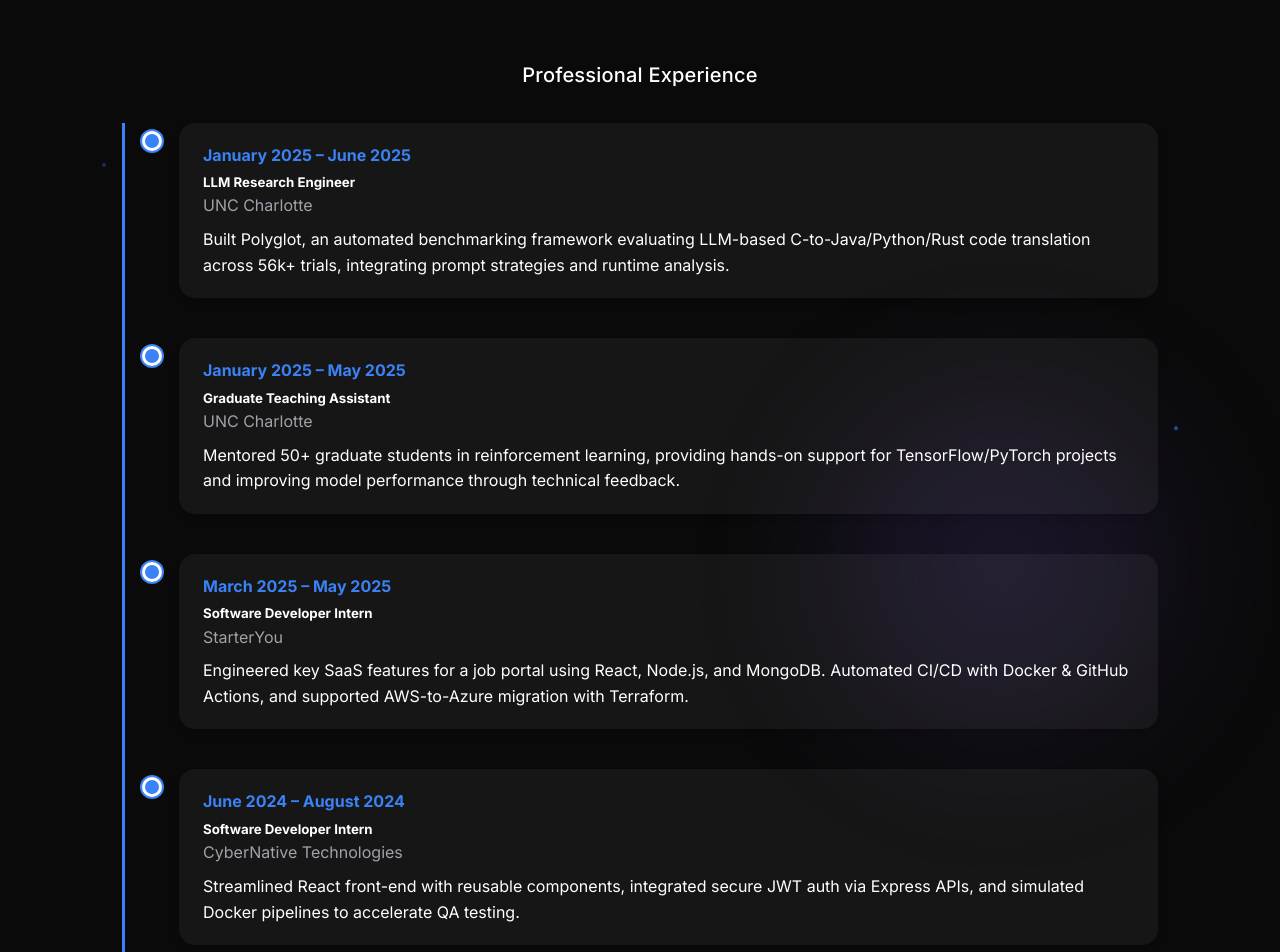
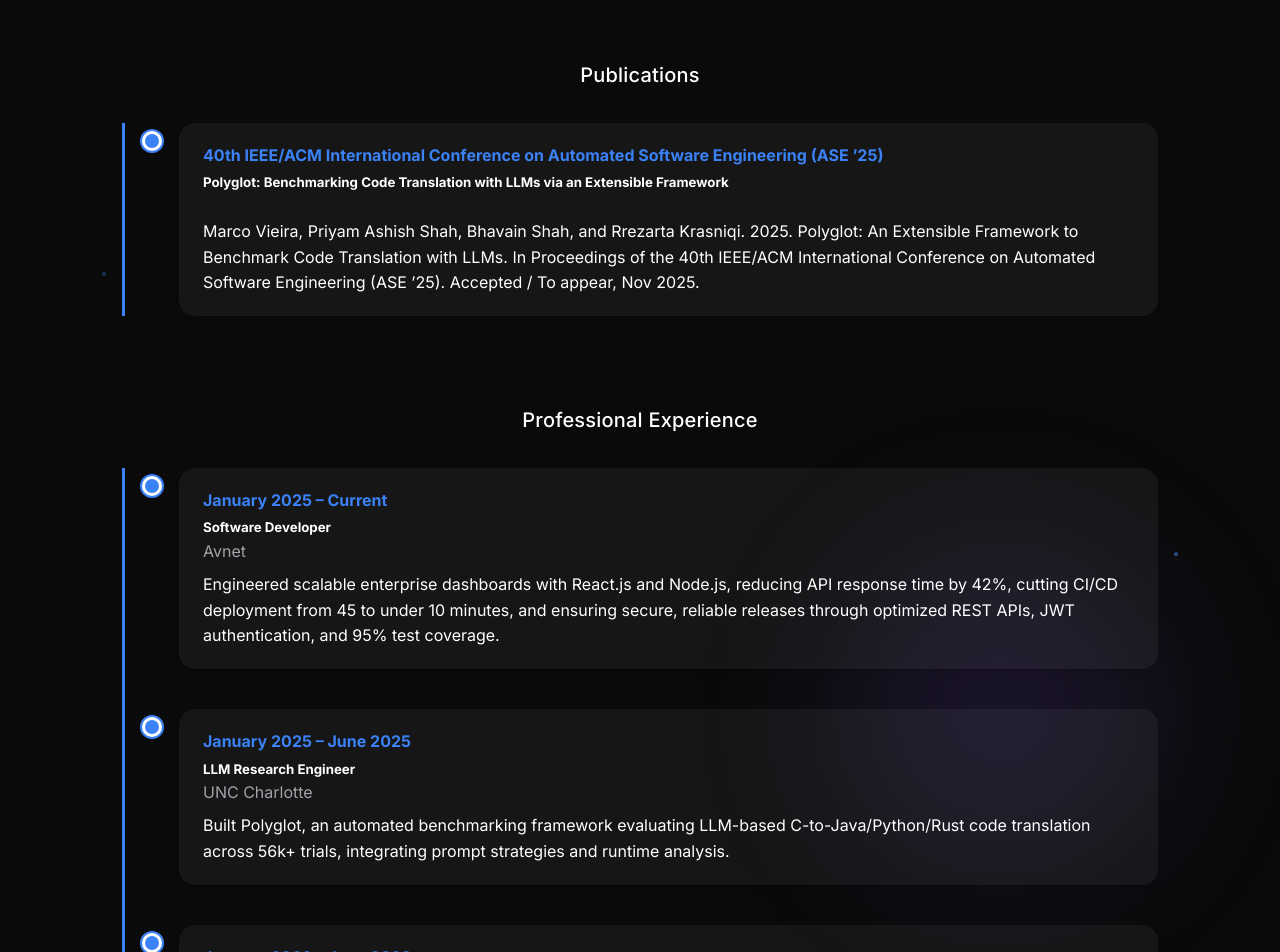
Before and after one commit to priyam-02/portfolio-react, a React (Vite) app: page / in a window 1280 px wide. Shown: the part 2580-3532 px from the top of the page. Built offline with nearby package versions, Linux system fonts and the light colour scheme.

Commit message:
minor changes

```diff
--- a/src/Components/About/About.jsx
+++ b/src/Components/About/About.jsx
@@ -214,6 +214,36 @@ const About = () => {
           </div>
         </div>
 
+        <div className="about-section-spacer"></div>
+
+        <div className="about-experience-timeline">
+          <h4>Publications</h4>
+          <div className="timeline">
+            <div className="timeline-item">
+              <div className="timeline-dot"></div>
+              <div className="timeline-content">
+                <span className="timeline-year">
+                  40th IEEE/ACM International Conference on Automated Software
+                  Engineering (ASE ’25)
+                </span>
+                <h5>
+                  {" "}
+                  Polyglot: Benchmarking Code Translation with LLMs via an
+                  Extensible Framework
+                </h5>
+                <br></br>
+                <p>
+                  Marco Vieira, Priyam Ashish Shah, Bhavain Shah, and Rrezarta
+                  Krasniqi. 2025. Polyglot: An Extensible Framework to Benchmark
+                  Code Translation with LLMs. In Proceedings of the 40th
+                  IEEE/ACM International Conference on Automated Software
+                  Engineering (ASE ’25). Accepted / To appear, Nov 2025.
+                </p>
+              </div>
+            </div>
+          </div>
+        </div>
+
         {/* Vertical Spacer between sections */}
         <div className="about-section-spacer"></div>
 
@@ -221,6 +251,21 @@ const About = () => {
         <div className="about-experience-timeline">
           <h4>Professional Experience</h4>
           <div className="timeline">
+            <div className="timeline-item">
+              <div className="timeline-dot"></div>
+              <div className="timeline-content">
+                <span className="timeline-year">January 2025 – Current</span>
+                <h5>Software Developer</h5>
+                <div className="timeline-company">Avnet</div>
+                <p>
+                  Engineered scalable enterprise dashboards with React.js and
+                  Node.js, reducing API response time by 42%, cutting CI/CD
+                  deployment from 45 to under 10 minutes, and ensuring secure,
+                  reliable releases through optimized REST APIs, JWT
+                  authentication, and 95% test coverage.
+                </p>
+              </div>
+            </div>
             <div className="timeline-item">
               <div className="timeline-dot"></div>
               <div className="timeline-content">
@@ -237,52 +282,28 @@ const About = () => {
             <div className="timeline-item">
               <div className="timeline-dot"></div>
               <div className="timeline-content">
-                <span className="timeline-year">January 2025 – May 2025</span>
-                <h5>Graduate Teaching Assistant</h5>
-                <div className="timeline-company">UNC Charlotte</div>
+                <span className="timeline-year">January 2022 – June 2023</span>
+                <h5>Software Developer</h5>
+                <div className="timeline-company">Infosys</div>
                 <p>
-                  Mentored 50+ graduate students in reinforcement learning,
-                  providing hands-on support for TensorFlow/PyTorch projects and
-                  improving model performance through technical feedback.
+                  Built interactive UIs and Django REST APIs that reduced
+                  front-end bugs by 27% and endpoint failures by 30%, secured
+                  authentication with JWT, validated integrations with 100+ API
+                  tests, and delivered features on time through Agile
+                  collaboration.
                 </p>
               </div>
             </div>
             <div className="timeline-item">
               <div className="timeline-dot"></div>
               <div className="timeline-content">
-                <span className="timeline-year">March 2025 – May 2025</span>
+                <span className="timeline-year">June 2021 – January 2022</span>
                 <h5>Software Developer Intern</h5>
-                <div className="timeline-company">StarterYou</div>
-                <p>
-                  Engineered key SaaS features for a job portal using React,
-                  Node.js, and MongoDB. Automated CI/CD with Docker & GitHub
-                  Actions, and supported AWS-to-Azure migration with Terraform.
-                </p>
-              </div>
-            </div>
-            <div className="timeline-item">
-              <div className="timeline-dot"></div>
-              <div className="timeline-content">
-                <span className="timeline-year">June 2024 – August 2024</span>
-                <h5>Software Developer Intern</h5>
-                <div className="timeline-company">CyberNative Technologies</div>
+                <div className="timeline-company">Infosys</div>
                 <p>
                   Streamlined React front-end with reusable components,
                   integrated secure JWT auth via Express APIs, and simulated
                   Docker pipelines to accelerate QA testing.
-                </p>
-              </div>
-            </div>
-            <div className="timeline-item">
-              <div className="timeline-dot"></div>
-              <div className="timeline-content">
-                <span className="timeline-year">January 2023 – April 2023</span>
-                <h5>Web Development Intern</h5>
-                <div className="timeline-company">Sparks to Ideas</div>
-                <p>
-                  Built a responsive restaurant web platform with optimized
-                  Django APIs, reducing latency by 20%, and integrated real-time
-                  booking and payment solutions.
                 </p>
               </div>
             </div>
```
